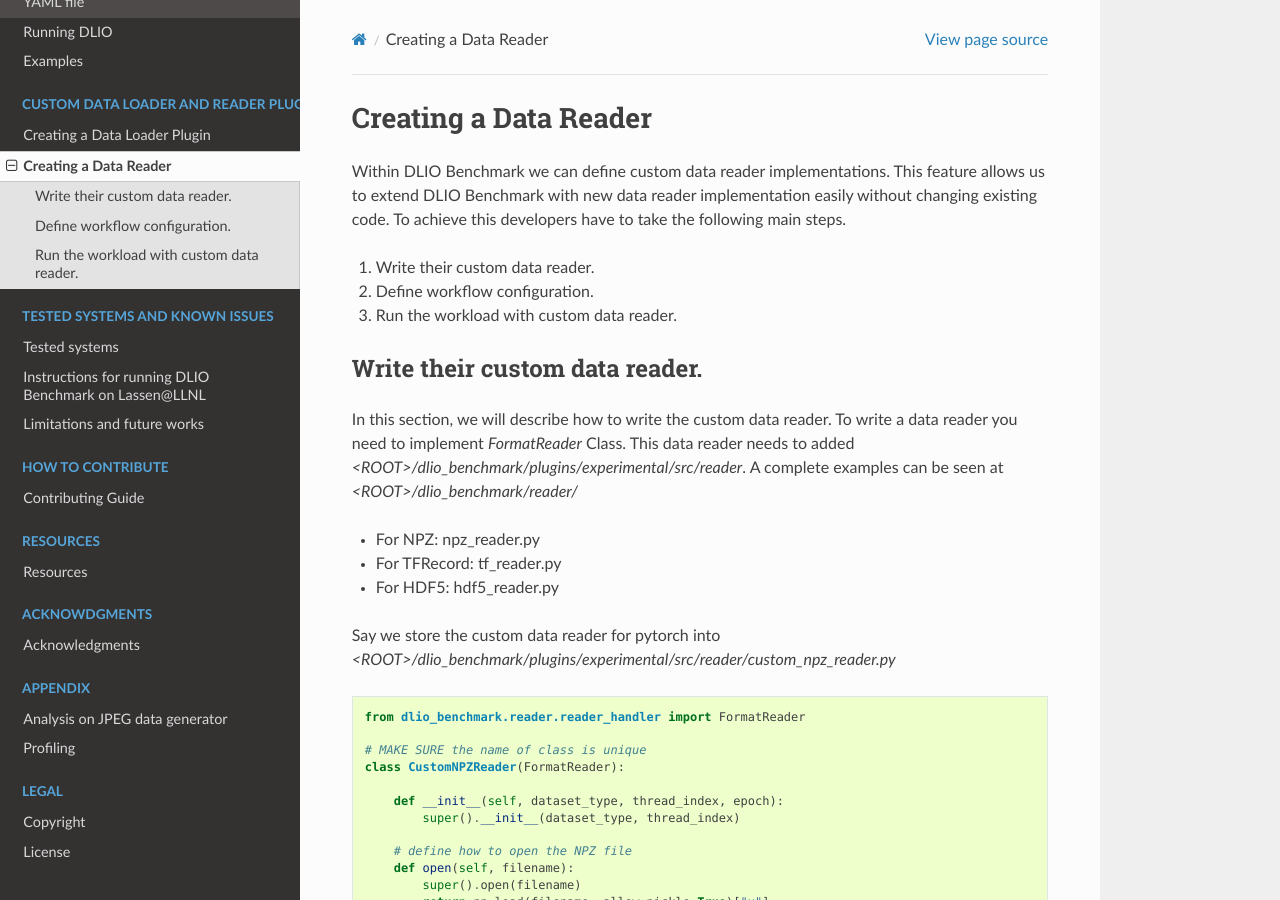
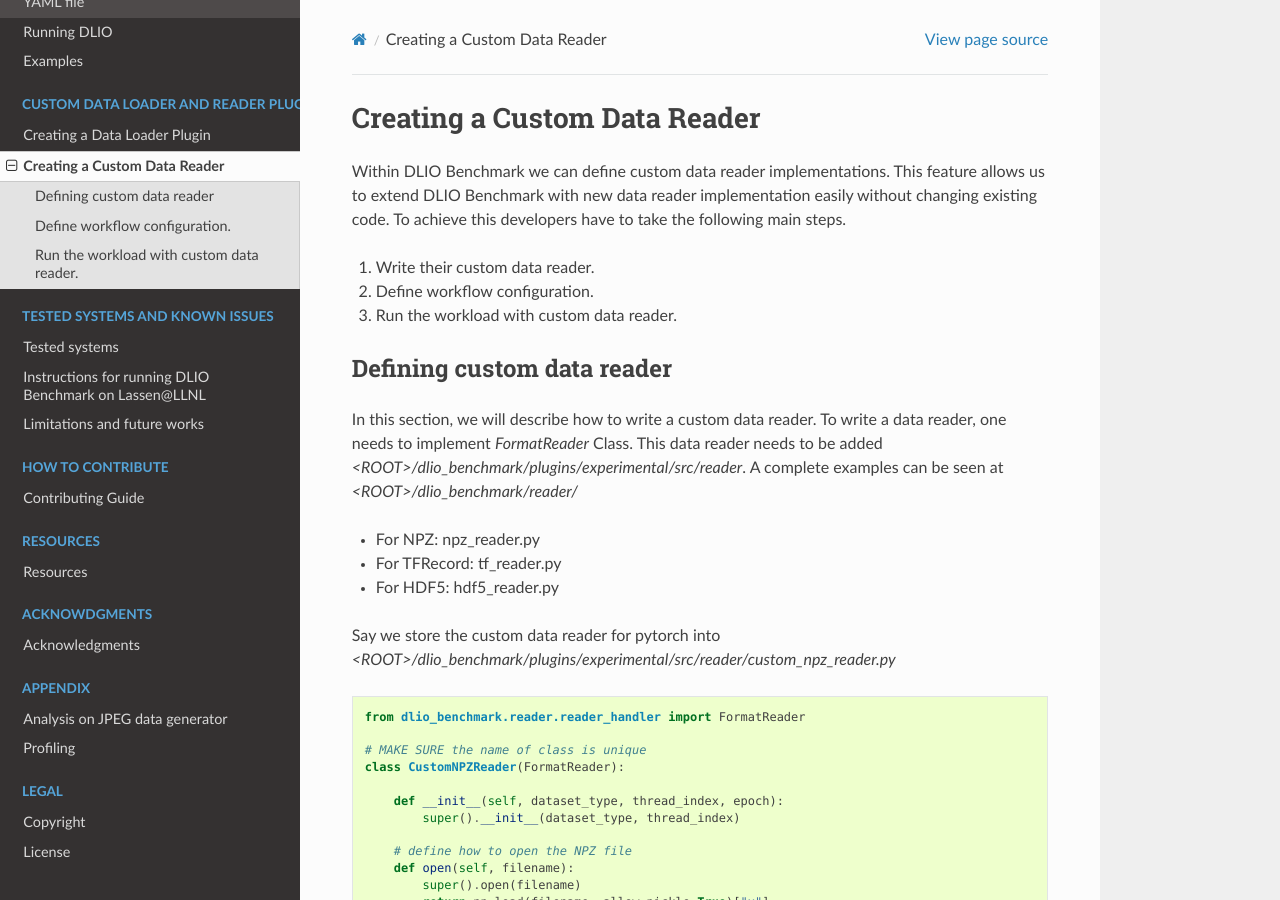
Before and after one commit to argonne-lcf/dlio_benchmark, a Sphinx documentation site: the page built from docs/source/custom_reader.rst, in a window 1280 px wide and 900 px high. Built offline with Sphinx 7.4.7 and the Read the Docs theme 2.0.0, drawn with Linux system fonts in a browser that asks for light colours.

Commit message:
minor reorganization

```diff
--- a/docs/source/custom_reader.rst
+++ b/docs/source/custom_reader.rst
@@ -1,6 +1,6 @@
 .. _custom_data_reader:
 
-Creating a Data Reader
+Creating a Custom Data Reader
 ==============================
 
 Within DLIO Benchmark we can define custom data reader implementations.
@@ -11,12 +11,12 @@ To achieve this developers have to take the following main steps.
 2. Define workflow configuration.
 3. Run the workload with custom data reader.
 
-Write their custom data reader.
+Defining custom data reader
 --------------------------------
 
-In this section, we will describe how to write the custom data reader.
-To write a data reader you need to implement `FormatReader` Class.
-This data reader needs to added `<ROOT>/dlio_benchmark/plugins/experimental/src/reader`.
+In this section, we will describe how to write a custom data reader.
+To write a data reader, one needs to implement `FormatReader` Class.
+This data reader needs to be added `<ROOT>/dlio_benchmark/plugins/experimental/src/reader`.
 A complete examples can be seen at `<ROOT>/dlio_benchmark/reader/`
 
 - For NPZ: npz_reader.py
--- a/docs/source/examples.rst
+++ b/docs/source/examples.rst
@@ -202,8 +202,6 @@ This will generate the logs and profiling data inside hydra_log/${model}/${data}
     0_output.json  2_output.json  4_output.json  6_output.json  dlio.log     per_epoch_stats.json
     1_output.json  3_output.json  5_output.json  7_output.json  iostat.json  summary.json
 
-One can then post processing the data with dlio_postprocessor.py
-
 BERT: Natural Language Processing Model
 ---------------------------------------
 
--- a/docs/source/index.rst
+++ b/docs/source/index.rst
@@ -70,7 +70,7 @@ GitHub repo: https://github.com/argonne-lcf/dlio_benchmark.
    profiling
 
 .. toctree::
-   :maxdepth: 2
+   :maxdepth: 1
    :caption: Legal
 
    copyright
--- a/docs/source/install.rst
+++ b/docs/source/install.rst
@@ -1,6 +1,6 @@
 Installation
 =============
-DLIO itself should run directly after installing dependence python packages specified in requirement.txt in the code.
+The installation of DLIO follows the standard python package installation as follows:
 
 .. code-block:: bash
 
@@ -22,7 +22,7 @@ One can also install the package directly from github
     pip install git+https://github.com/argonne-lcf/dlio_benchmark.git@main
 
 
-One can build a docker image run DLIO inside a docker container.
+One can build a docker image run DLIO inside a container.
 
 .. code-block:: bash
 
```
